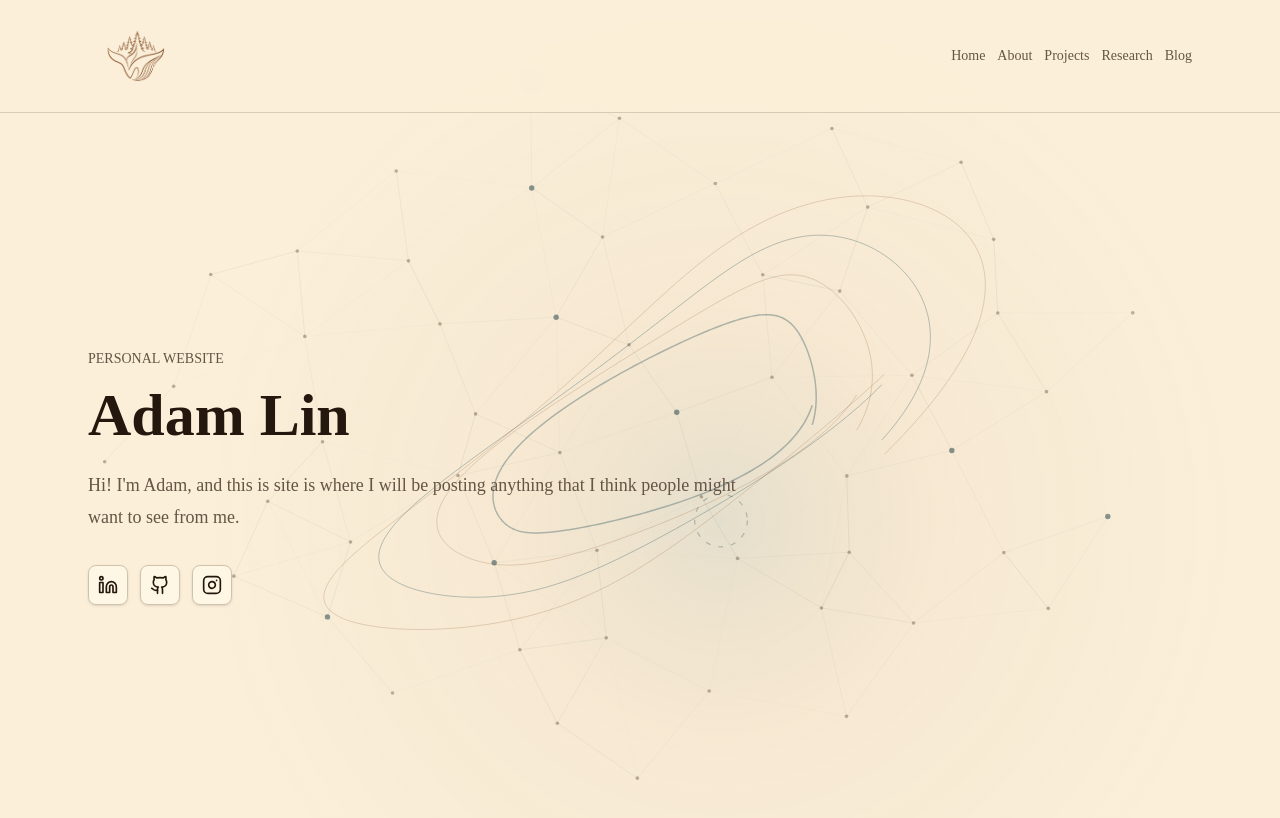
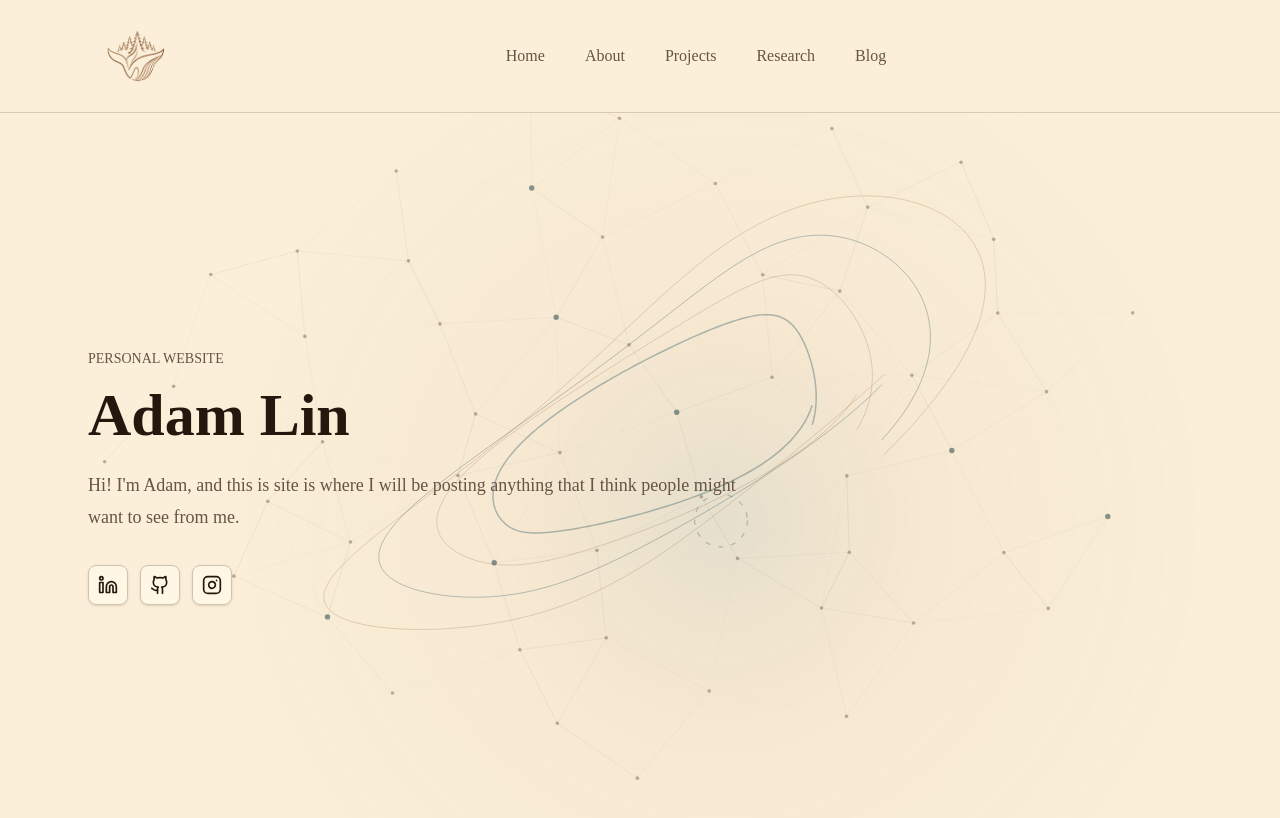
Before and after one commit to AdamLinCodes/personal-website-design, a Next.js app: page / in a window 1280 px wide. Shown: the top 818 px of the page. Built offline with nearby package versions, Linux system fonts and the light colour scheme.

Commit message:
small header nav refactor

```diff
--- a/app/site-page.tsx
+++ b/app/site-page.tsx
@@ -31,7 +31,7 @@ export function SitePage({ title, eyebrow, description, actions, details, backgr
       {background ? <div className="absolute inset-0 z-0">{background}</div> : null}
 
       <header className="relative z-20 border-b border-border/80 bg-background/75 backdrop-blur">
-        <nav className="mx-auto flex w-full max-w-6xl flex-wrap items-center justify-between gap-4 px-6 py-2">
+        <nav className="mx-auto grid w-full max-w-6xl grid-cols-[auto_1fr] items-center gap-4 px-6 py-2">
           <Link
             href="/"
             aria-label="Home"
@@ -39,9 +39,13 @@ export function SitePage({ title, eyebrow, description, actions, details, backgr
           >
             <img src="/adamlin-icon.png" alt="" className="size-18 object-contain" />
           </Link>
-          <div className="flex flex-wrap gap-3 text-sm text-muted-foreground">
+          <div className="flex flex-wrap items-center justify-center gap-2 text-base font-medium text-muted-foreground sm:gap-4">
             {navItems.map((item) => (
-              <Link key={item.href} href={item.href} className="transition-colors hover:text-foreground">
+              <Link
+                key={item.href}
+                href={item.href}
+                className="relative rounded-md px-3 py-2 transition-colors before:absolute before:inset-x-3 before:bottom-1 before:h-px before:origin-center before:scale-x-0 before:bg-primary before:transition-transform before:duration-300 hover:bg-accent/55 hover:text-foreground hover:before:scale-x-100 focus-visible:outline-none focus-visible:ring-2 focus-visible:ring-ring focus-visible:ring-offset-2 focus-visible:ring-offset-background"
+              >
                 {item.label}
               </Link>
             ))}
```
